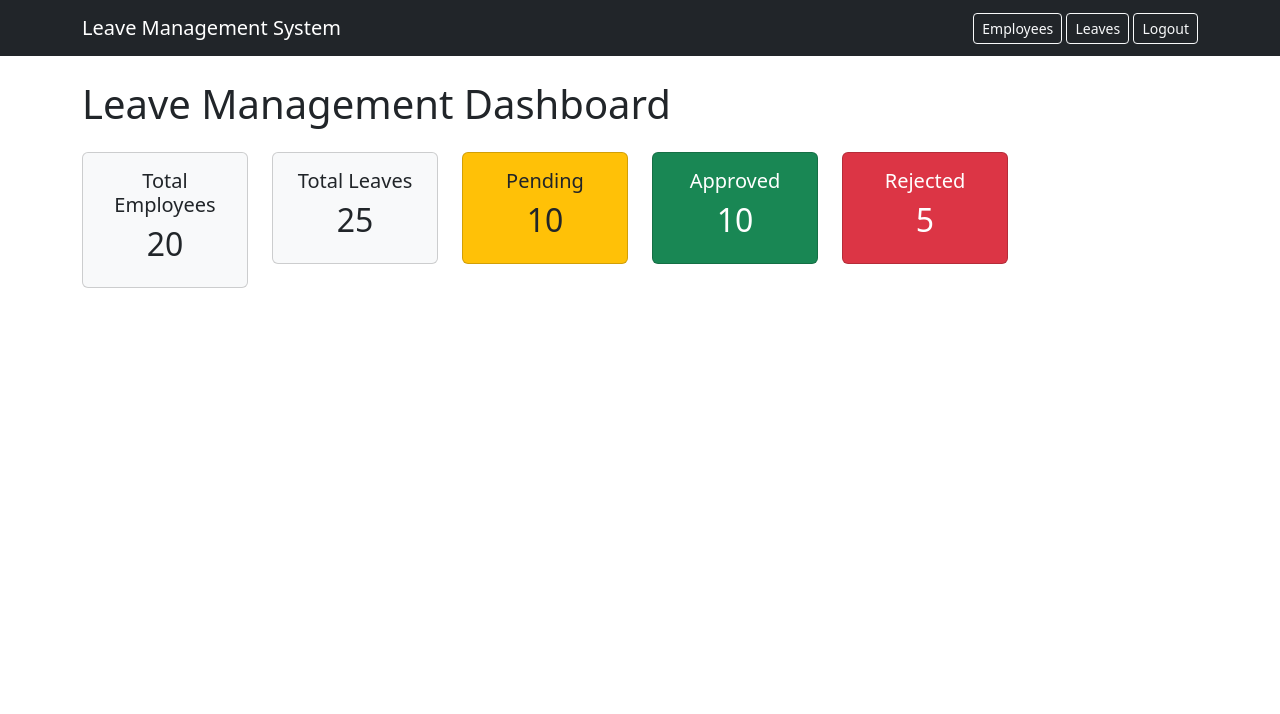
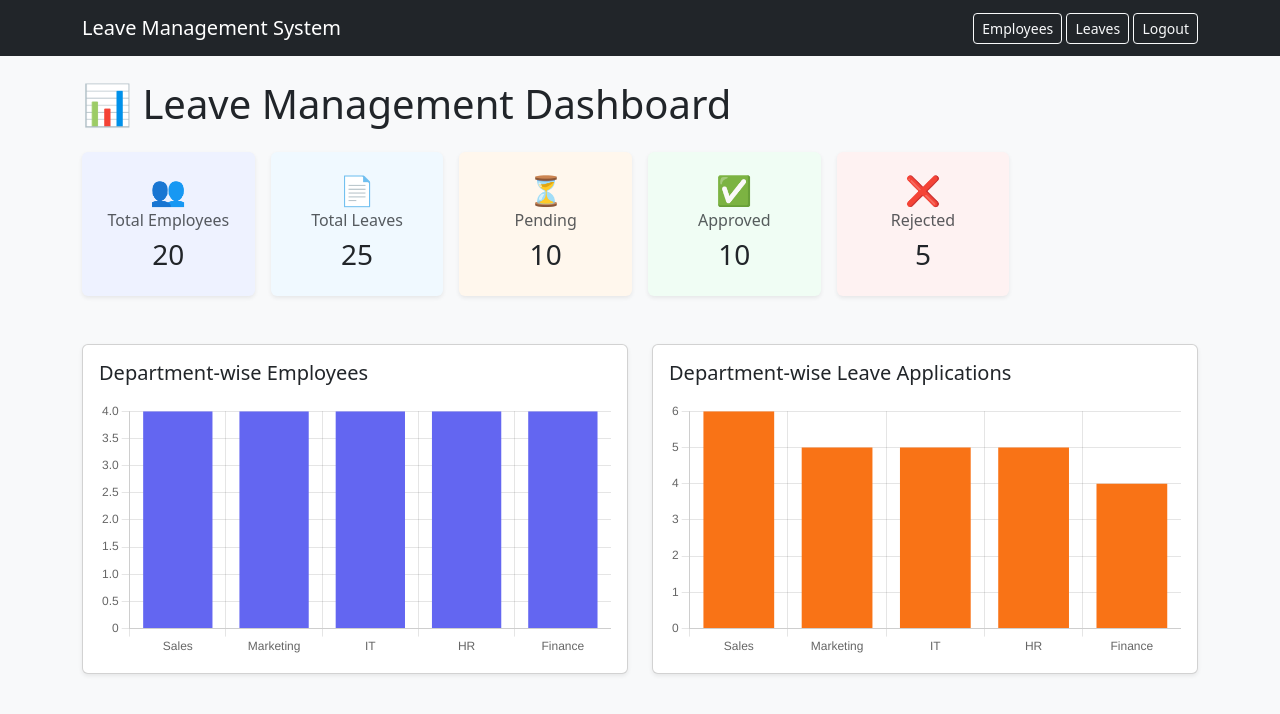
Before and after one commit to Vasu201-rai/employee-leave-management-system, a Django app: page / in a window 1280 px wide. Shown: the top 714 px of the page. Run offline with Django 5.2, Linux system fonts and the light colour scheme; the visitor is signed in with stand-in values (Sample User, id 1); data comes from the database, SQL or seed files in the repository.

Commit message:
Add role-based access, department dashboard charts, professional UI

```diff
--- a/dashboard/templates/dashboard/dashboard.html
+++ b/dashboard/templates/dashboard/dashboard.html
@@ -1,37 +1,89 @@
 {% extends 'base.html' %}
 {% block title %}Dashboard{% endblock %}
 {% block content %}
-<h1>Leave Management Dashboard</h1>
-<div class="row mt-4">
-    <div class="col-md-2">
-        <div class="card text-center p-3 bg-light">
-            <h5>Total Employees</h5>
-            <h2>{{ total_employees }}</h2>
+<h1 class="mb-4">📊 Leave Management Dashboard</h1>
+
+<div class="row g-3">
+    <div class="col-md-2 col-sm-4 col-6">
+        <div class="card text-center p-3 shadow-sm border-0" style="background:#eef2ff;">
+            <div style="font-size:1.8rem;">👥</div>
+            <h6 class="text-muted">Total Employees</h6>
+            <h3>{{ total_employees }}</h3>
         </div>
     </div>
-    <div class="col-md-2">
-        <div class="card text-center p-3 bg-light">
-            <h5>Total Leaves</h5>
-            <h2>{{ total_leaves }}</h2>
+    <div class="col-md-2 col-sm-4 col-6">
+        <div class="card text-center p-3 shadow-sm border-0" style="background:#f0f9ff;">
+            <div style="font-size:1.8rem;">📄</div>
+            <h6 class="text-muted">Total Leaves</h6>
+            <h3>{{ total_leaves }}</h3>
         </div>
     </div>
-    <div class="col-md-2">
-        <div class="card text-center p-3 bg-warning">
-            <h5>Pending</h5>
-            <h2>{{ pending_count }}</h2>
+    <div class="col-md-2 col-sm-4 col-6">
+        <div class="card text-center p-3 shadow-sm border-0" style="background:#fff7ed;">
+            <div style="font-size:1.8rem;">⏳</div>
+            <h6 class="text-muted">Pending</h6>
+            <h3>{{ pending_count }}</h3>
         </div>
     </div>
-    <div class="col-md-2">
-        <div class="card text-center p-3 bg-success text-white">
-            <h5>Approved</h5>
-            <h2>{{ approved_count }}</h2>
+    <div class="col-md-2 col-sm-4 col-6">
+        <div class="card text-center p-3 shadow-sm border-0" style="background:#f0fdf4;">
+            <div style="font-size:1.8rem;">✅</div>
+            <h6 class="text-muted">Approved</h6>
+            <h3>{{ approved_count }}</h3>
         </div>
     </div>
-    <div class="col-md-2">
-        <div class="card text-center p-3 bg-danger text-white">
-            <h5>Rejected</h5>
-            <h2>{{ rejected_count }}</h2>
+    <div class="col-md-2 col-sm-4 col-6">
+        <div class="card text-center p-3 shadow-sm border-0" style="background:#fef2f2;">
+            <div style="font-size:1.8rem;">❌</div>
+            <h6 class="text-muted">Rejected</h6>
+            <h3>{{ rejected_count }}</h3>
         </div>
     </div>
 </div>
+
+<div class="row mt-5">
+    <div class="col-md-6">
+        <div class="card shadow-sm p-3">
+            <h5 class="mb-3">Department-wise Employees</h5>
+            <canvas id="empChart"></canvas>
+        </div>
+    </div>
+    <div class="col-md-6">
+        <div class="card shadow-sm p-3">
+            <h5 class="mb-3">Department-wise Leave Applications</h5>
+            <canvas id="leaveChart"></canvas>
+        </div>
+    </div>
+</div>
+
+<script src="https://cdn.jsdelivr.net/npm/chart.js"></script>
+<script>
+    const empCtx = document.getElementById('empChart');
+    new Chart(empCtx, {
+        type: 'bar',
+        data: {
+            labels: {{ dept_labels|safe }},
+            datasets: [{
+                label: 'Employees',
+                data: {{ dept_emp_counts|safe }},
+                backgroundColor: '#6366f1'
+            }]
+        },
+        options: { plugins: { legend: { display: false } } }
+    });
+
+    const leaveCtx = document.getElementById('leaveChart');
+    new Chart(leaveCtx, {
+        type: 'bar',
+        data: {
+            labels: {{ dept_leave_labels|safe }},
+            datasets: [{
+                label: 'Leaves',
+                data: {{ dept_leave_counts|safe }},
+                backgroundColor: '#f97316'
+            }]
+        },
+        options: { plugins: { legend: { display: false } } }
+    });
+</script>
 {% endblock %}
--- a/dashboard/views.py
+++ b/dashboard/views.py
@@ -1,7 +1,9 @@
 from django.shortcuts import render
+from django.contrib.auth.decorators import login_required
+from django.db.models import Count
 from employees.models import Employee
 from leaves.models import Leave
-from django.contrib.auth.decorators import login_required
+
 
 @login_required
 def dashboard_view(request):
@@ -11,11 +13,21 @@ def dashboard_view(request):
     approved_count = Leave.objects.filter(status='Approved').count()
     rejected_count = Leave.objects.filter(status='Rejected').count()
 
+    # Department-wise employee count
+    dept_employee_data = Employee.objects.values('department').annotate(count=Count('id')).order_by('-count')
+
+    # Department-wise leave count
+    dept_leave_data = Leave.objects.values('employee__department').annotate(count=Count('id')).order_by('-count')
+
     context = {
         'total_employees': total_employees,
         'total_leaves': total_leaves,
         'pending_count': pending_count,
         'approved_count': approved_count,
         'rejected_count': rejected_count,
+        'dept_labels': [d['department'] for d in dept_employee_data],
+        'dept_emp_counts': [d['count'] for d in dept_employee_data],
+        'dept_leave_labels': [d['employee__department'] or 'N/A' for d in dept_leave_data],
+        'dept_leave_counts': [d['count'] for d in dept_leave_data],
     }
     return render(request, 'dashboard/dashboard.html', context)
--- a/employees/models.py
+++ b/employees/models.py
@@ -1,6 +1,8 @@
 from django.db import models
+from django.contrib.auth.models import User
 
 class Employee(models.Model):
+    user = models.OneToOneField(User, on_delete=models.CASCADE, null=True, blank=True, related_name='employee_profile')
     employee_id = models.CharField(max_length=20, unique=True)
     name = models.CharField(max_length=100)
     email = models.EmailField(unique=True)
--- a/leave_config/settings.py
+++ b/leave_config/settings.py
@@ -129,6 +129,7 @@ STATIC_URL = 'static/'
 
 DEFAULT_AUTO_FIELD = 'django.db.models.BigAutoField'
 
+LOGIN_URL = 'login'
 LOGIN_REDIRECT_URL = 'dashboard'
 LOGOUT_REDIRECT_URL = 'login'
 
--- a/leave_config/urls.py
+++ b/leave_config/urls.py
@@ -20,11 +20,36 @@ from django.urls import path, include
 from django.contrib.auth import views as auth_views
 from django.contrib.auth.forms import AuthenticationForm
 from django import forms
-
+from django.contrib.auth.forms import UserCreationForm
+from django.urls import reverse_lazy
+from django.views.generic import CreateView
+from django.utils import timezone
 
 class StyledAuthenticationForm(AuthenticationForm):
     username = forms.CharField(widget=forms.TextInput(attrs={'class': 'form-control'}))
     password = forms.CharField(widget=forms.PasswordInput(attrs={'class': 'form-control'}))
+
+from django.contrib.auth.forms import UserCreationForm
+from employees.models import Employee
+
+class SignupView(CreateView):
+    form_class = UserCreationForm
+    template_name = 'registration/signup.html'
+    success_url = reverse_lazy('login')
+
+    def form_valid(self, form):
+        response = super().form_valid(form)
+        user = self.object
+        Employee.objects.create(
+            user=user,
+            employee_id=f'EMP{user.id + 1000}',
+            name=user.username,
+            email=f'{user.username}@example.com',
+            department='Not Assigned',
+            mobile_number='0000000000',
+            date_of_joining=timezone.now().date()
+        )
+        return response
 
 
 urlpatterns = [
@@ -34,4 +59,9 @@ urlpatterns = [
     path('', include('dashboard.urls')),
     path('employees/', include('employees.urls')),
     path('leaves/', include('leaves.urls')),
+    path('signup/', SignupView.as_view(), name='signup'),
+
+
+
+
 ]
--- a/templates/base.html
+++ b/templates/base.html
@@ -22,5 +22,6 @@
         {% block content %}
         {% endblock %}
     </div>
+    <body style="background-color:#f8f9fa;">
 </body>
 </html>
```
Also changed, not shown: employees/views.py (+13 -10 lines), leaves/views.py (+25 -12 lines), templates/registration/login.html (+16 -9 lines), templates/registration/signup.html (added, +19 -0 lines), employees/migrations/0002_employee_user.py (added).
